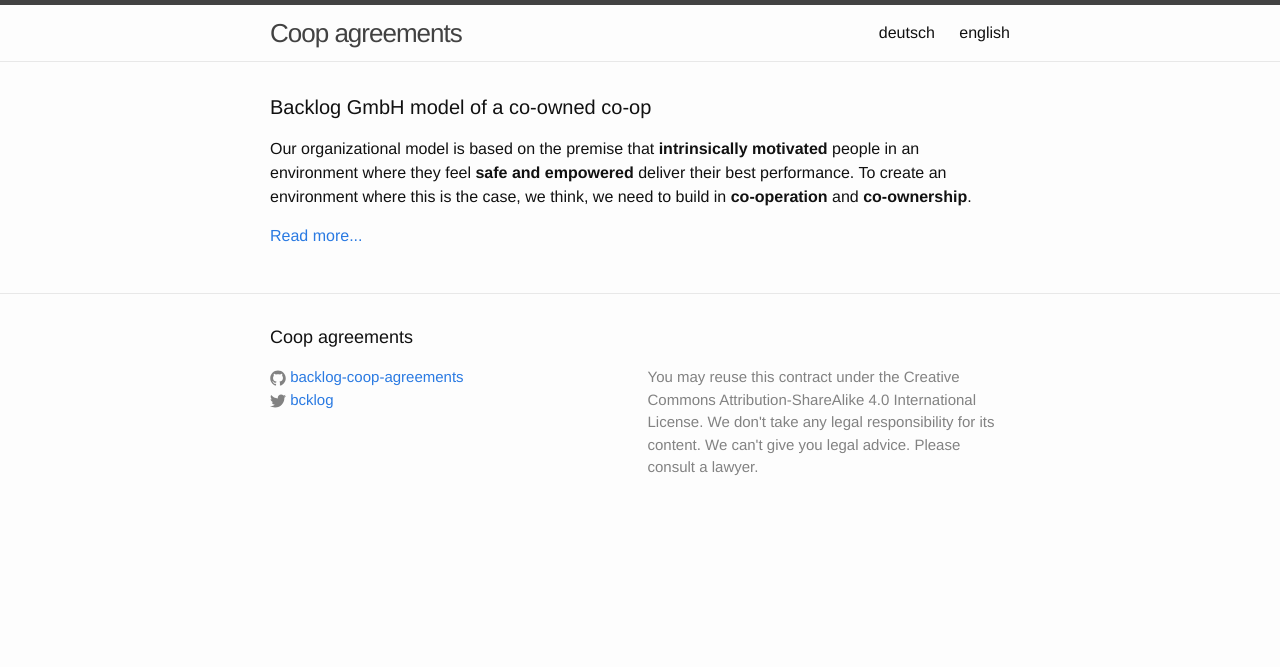
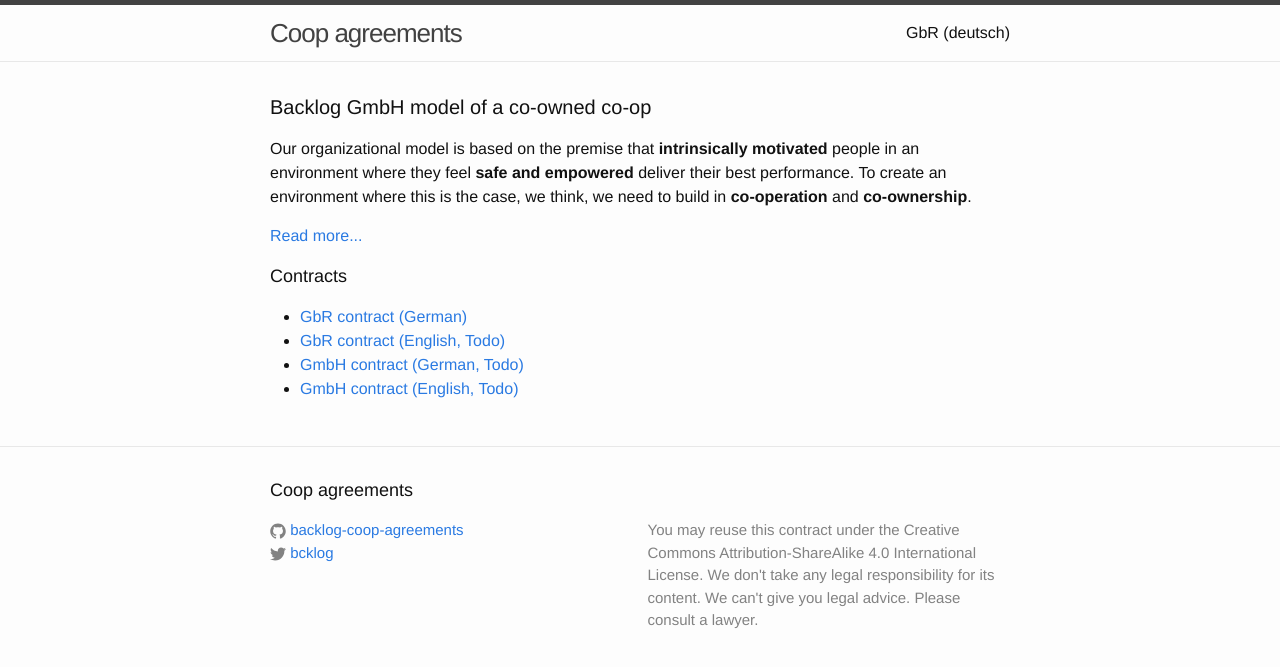
Before and after one commit to kueblboe/backlog-coop-agreements, a Jekyll site: the page built from index.html, in a window 1280 px wide. Shown: the top 667 px of the page. Built offline with Jekyll 4.4.1, drawn with Linux system fonts in a browser that asks for light colours.

Commit message:
Add list of contracts to index page.

```diff
--- a/_sass/minima/_layout.scss
+++ b/_sass/minima/_layout.scss
@@ -153,6 +153,10 @@
     font-size: 20px;
 }
 
+.sub-heading {
+    font-size: 18px;
+}
+
 .post-list {
     margin-left: 0;
     list-style: none;
--- a/de.md
+++ b/de.md
@@ -1,6 +1,6 @@
 ---
 layout: default
-title: deutsch
+title: GbR (deutsch)
 permalink: /de/
 ---
 
--- a/index.html
+++ b/index.html
@@ -11,5 +11,14 @@
   <p>
     <a href="https://blog.backlogapp.io/our-model-of-a-co-owend-co-op-3e771c5ec462">Read more...</a>
   </p>
+  <p>
+    <h2 class="sub-heading">Contracts</h2>
+    <ul>
+      <li><a href="/de">GbR contract (German)</a></li>
+      <li><a href="/en">GbR contract (English, Todo)</a></li>
+      <li><a href="#">GmbH contract (German, Todo)</a></li>
+      <li><a href="#">GmbH contract (English, Todo)</a></li>
+    </ul>
+  </p>
 
 </div>
```
Also changed, not shown: en.md (deleted, +0 -18 lines).
